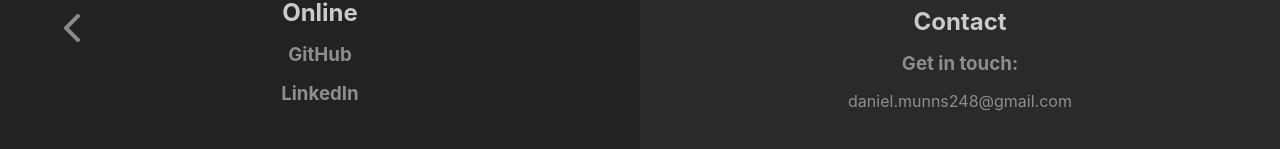
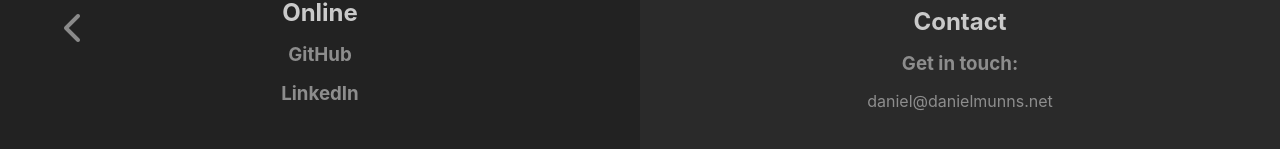
Before and after one commit to daniel301r/personal-portfolio, a React (Create React App) app: page /contact in a window 1280 px wide. Shown: the part 341-490 px from the top of the page. Built offline with nearby package versions, Linux system fonts and the light colour scheme; a web font is replaced by a local one.

Commit message:
change email

```diff
--- a/src/components/Contact.js
+++ b/src/components/Contact.js
@@ -15,7 +15,7 @@ const Contact = () => {
                 <div className="one-side-container contact-container">
                     <h1>Contact</h1>
                     <h3>Get in touch:</h3>
-                    <p>daniel.munns248@gmail.com</p>
+                    <p>daniel@danielmunns.net</p>
                 </div>
             </div>
         </div>
--- a/src/index.css
+++ b/src/index.css
@@ -146,8 +146,6 @@ a {
 .front-links-container div:nth-child(2) {
   background-color: #0077ba;
 }
-
-
 
 .text-area {
   position: absolute;
```
